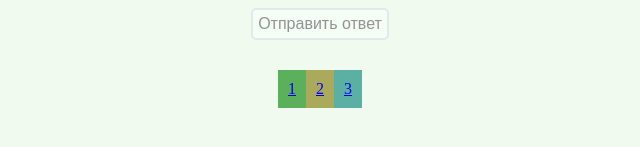
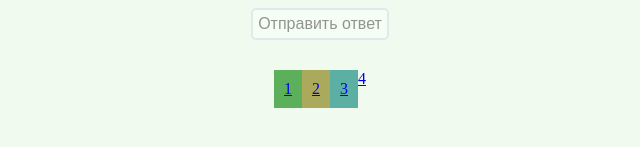
Before and after one commit to KemtaTam/Filling-the-table-according-to-the-scheme, a plain HTML site: page index.html in a window 1280 px wide. Shown: the part 593-740 px from the top of the page, 320-960 px from the left. Drawn offline with nearby package versions, Linux system fonts and the light colour scheme.

Commit message:
Update index.html

```diff
--- a/index.html
+++ b/index.html
@@ -105,7 +105,8 @@
 			class="link" id="l2" title="Указание выходной последовательности">2</a>
 		<a href="https://kemtatam.github.io/Filling-the-table-according-to-the-scheme"
 			class="link" id="l3" title="Заполнение таблицы по схеме">3</a>
-		<!-- <a href="https://kemtatam.github.io/Specifying-a-function-according-to-the-diagram" class="l1">4</a> -->
+		<a href="https://kemtatam.github.io/Specifying-a-function-according-to-the-diagram"
+			class="l1" id="l4" title="Указание значения функции по схеме">4</a>
 	</div>
 
 	<script src="script.js"></script>
```
